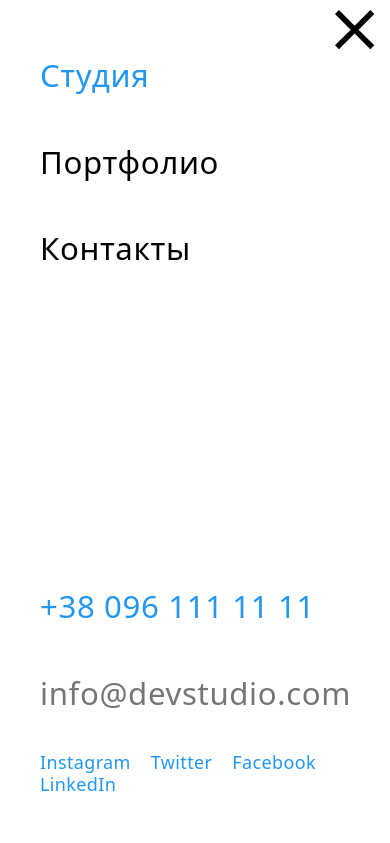
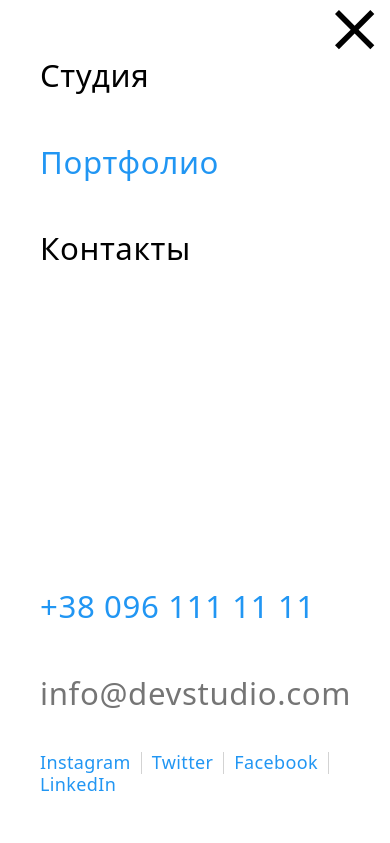
Before and after one commit to Andrew-Borys/Andrew-Borys-goit-markup-hw-08, a plain HTML site: page portfolio.html in a window 390 px wide. Both pictures are taken after a click on the button 355 px from the left and 39 px from the top of the page. Shown: the top 843 px of the page. Drawn offline with nearby package versions, Linux system fonts and the light colour scheme.

Commit message:
вері гуд

```diff
--- a/portfolio.html
+++ b/portfolio.html
@@ -64,10 +64,10 @@
             </button>
             <ul class="mobile-nav-list list">
                 <li class="mobile-nav-list__item">
-                    <a href="#" class="mobile-nav-list__link mobile-nav-list__link--current link">Студия</a>
+                    <a href="#" class="mobile-nav-list__link link">Студия</a>
                 </li>
                 <li class="mobile-nav-list__item">
-                    <a href="./portfolio.html" class="mobile-nav-list__link link">Портфолио</a>
+                    <a href="./portfolio.html" class="mobile-nav-list__link mobile-nav-list__link--current link">Портфолио</a>
                 </li>
                 <li class="mobile-nav-list__item">
                     <a href="#" class="mobile-nav-list__link link">Контакты</a>
--- a/sass/layout/_header.scss
+++ b/sass/layout/_header.scss
@@ -248,7 +248,10 @@
   flex-wrap: wrap;
 
   &__item:not(:last-child) {
-    margin-right: 20px;
+    // margin-right: 20px;
+    margin-right: 10px;
+    padding-right: 10px;
+    border-right: 1px solid rgba(33, 33, 33, 0.2);
   }
   &__link {
     @include font(500, 18px, 1.22, 00.02em);
```
Also changed, not shown: css/main.css, css/main.min.css, 2 other files.
